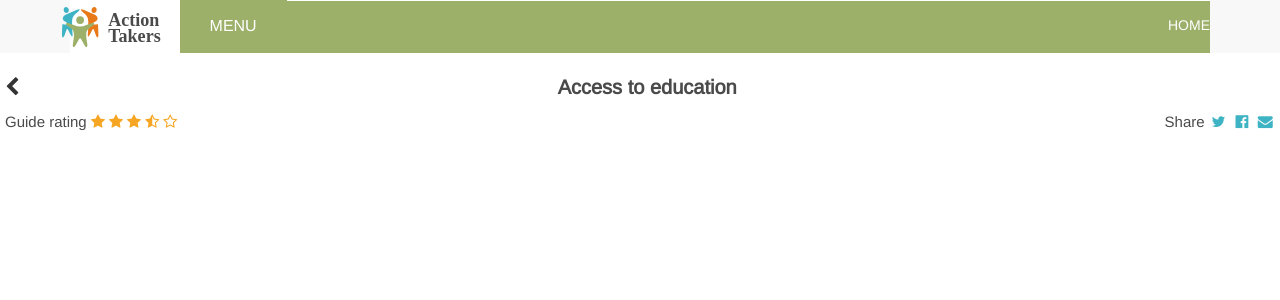
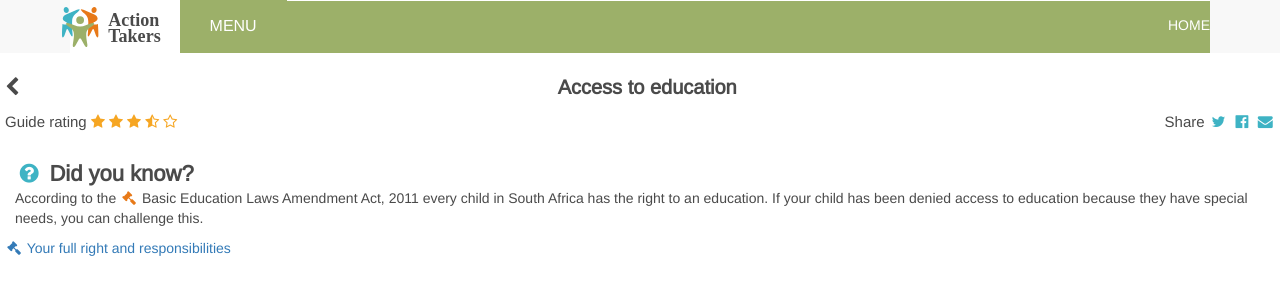
Before and after one commit to OpenUpSA/action-takers, a Jekyll site: the page built from education.html, in a window 1280 px wide. Shown: the top 300 px of the page. Built offline with Jekyll 4.4.1, drawn with Linux system fonts in a browser that asks for light colours; nearby versions of some CDN libraries.

Commit message:
education further

```diff
--- a/_layouts/base.html
+++ b/_layouts/base.html
@@ -31,11 +31,11 @@
             ga('send', 'social', 'twitter', 'share', url);
         });
 
-        $(".page-share .linkedin").on("click", function(e) {
+        $(".page-share .email").on("click", function(e) {
           e.preventDefault();
-          window.open("https://www.linkedin.com/shareArticle?url="+window.location.href,
-            "share", "width=600, height=400, scrollbars=no");
-            ga('send', 'social', 'linkedin', 'share', url);
+          var emailTitle = encodeURIComponent(document.title).replace(/&/g, '%26');
+          window.location = 'mailto:?subject=' + emailTitle + '&body=I saw this on Action Takers and thought you might be interested: ' + url;
+          ga('send', 'social', 'email', 'share', url);
         });
       });
 
--- a/css/main.scss
+++ b/css/main.scss
@@ -13,6 +13,7 @@ $dark-gray: #4a4a4a;
 
 body {
   font-family: 'Liberation Sans', sans-serif;
+  color: $dark-gray;
 }
 
 nav.navbar-default {
@@ -112,27 +113,45 @@ nav.navbar-default {
       float: left;
       cursor: pointer;
     }
-    .title {
-      color: $dark-gray;
-    }
+  }
+  .rating, .page-share {
+    display: inline-block;
+    width: 50%;
+    padding-top: 10px;
+    font-size: 15px;
   }
   .rating {
-    padding-top: 10px;
     float: left;
-    font-size: 15px;
-    color: $dark-gray;
     i {
       color: $yellow;
     }
   }
-  .social {
-    padding-top: 10px;
-    float: right;
-    font-size: 15px;
-    color: $dark-gray;
+  .page-share {
+    text-align: right;
     a {
       color: $blue;
     }
+  }
+  .did-you-know {
+    padding: 10px;
+    padding-top: 25px;
+    .title {
+      font-size: 22px;
+      font-weight: bold;
+      i {
+        color: $blue;
+      }
+    }
+  }
+}
+
+.act {
+  color: $dark-gray;
+  i {
+    color: $orange;
+  }
+  &:hover {
+    color: $dark-gray;
   }
 }
 
--- a/education.html
+++ b/education.html
@@ -6,18 +6,30 @@ layout: base
     <span class="back" onclick="history.back()"><i class="fa fa-chevron-left" aria-hidden="true"></i></span>
     <span class="title">Access to education</span>
   </div>
-  <span class="rating">
+
+  <div class="rating">
     Guide rating
     <i class="fa fa-star" aria-hidden="true"></i>
     <i class="fa fa-star" aria-hidden="true"></i>
     <i class="fa fa-star" aria-hidden="true"></i>
     <i class="fa fa-star-half-o" aria-hidden="true"></i>
     <i class="fa fa-star-o" aria-hidden="true"></i>
-  </span>
-  <span class="social">
+  </div>
+
+  <div class="page-share">
     Share
-    <a href=""><i class="fa fa-twitter fa-fw" aria-hidden="true"></i></a>
-    <a href=""><i class="fa fa-facebook-official fa-fw" aria-hidden="true"></i></a>
-    <a href=""><i class="fa fa-envelope fa-fw" aria-hidden="true"></i></a>
-  </span>
+    <a class="twitter" href=""><i class="fa fa-fw fa-twitter" aria-hidden="true"></i></a>
+    <a class="facebook" href=""><i class="fa fa-fw fa-facebook-official" aria-hidden="true"></i></a>
+    <a class="email" href=""><i class="fa fa-fw fa-envelope" aria-hidden="true"></i></a>
+  </div>
+
+  <div class="did-you-know">
+    <div class="title"><i class="fa fa-question-circle fa-fw" aria-hidden="true"></i> Did you know?</div>
+    <div class="content">
+      According to the <a class="act" target="_blank" href="https://search.opengazettes.org.za/text/19730?page=1"> <i class="fa fa-fw fa-gavel" aria-hidden="true"></i> Basic Education Laws Amendment Act, 2011</a> every child in South Africa has the right to an education. If your child has been denied access to education because they have special needs, you can challenge this.
+    </div>
+  </div>
+
+  <a class="full-right-button"><i class="fa fa-fw fa-gavel" aria-hidden="true"></i> Your full right and responsibilities</a>
+
 </section>
--- a/index.html
+++ b/index.html
@@ -9,7 +9,7 @@ layout: base
     <div class="content">
       <div class="title">Access to education</div>
       <div class="text">Has your special-needs child been denied access to an education?</div>
-      <a class="button" href="education.html">Find out what to do ></a>
+      <a class="button" href="education.html">Find out what to do <i class="fa fa-fw fa-chevron-right" aria-hidden="true"></i> </a>
     </div>
   </div>
 
```
